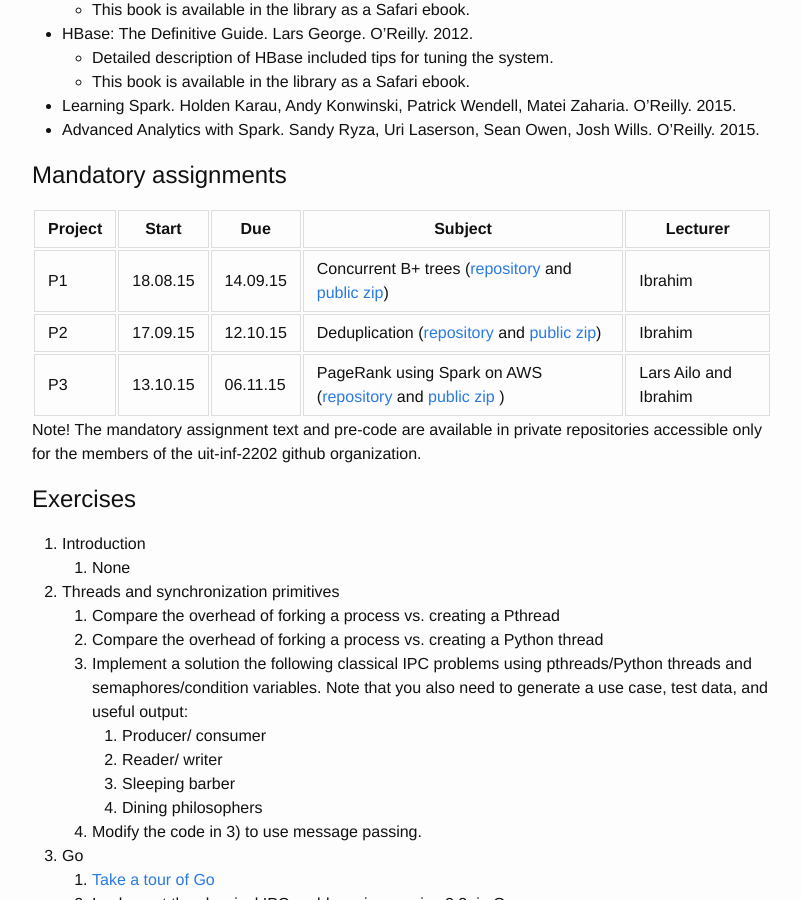
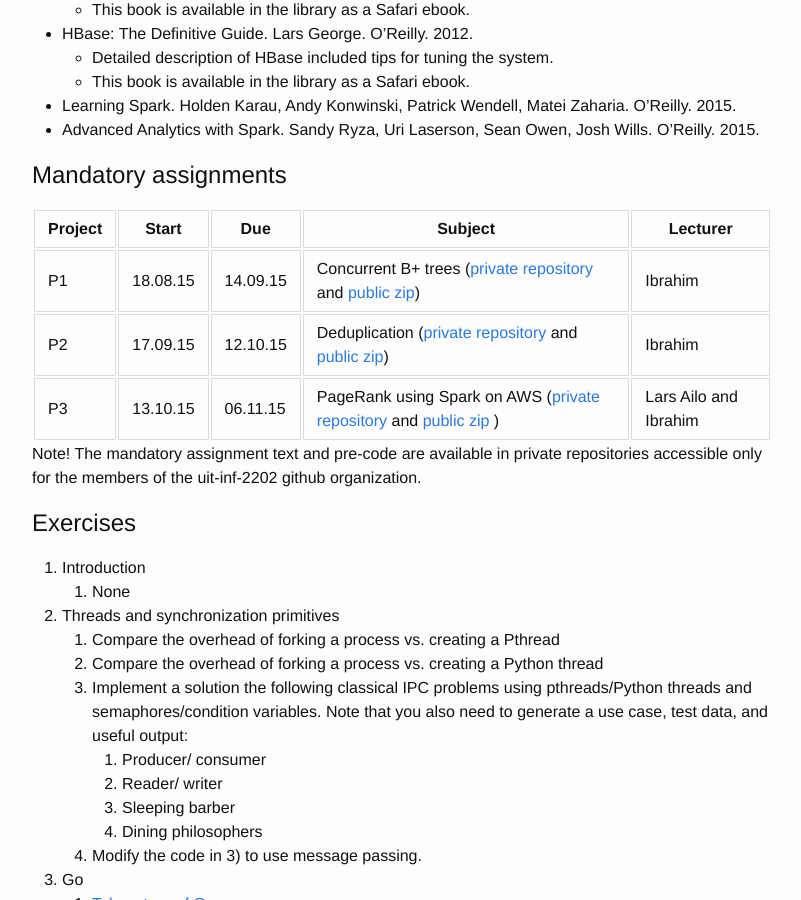
Before and after one commit to uit-inf-2202/syllabus, a Jekyll site: the page built from index.md, in a window 1280 px wide and 900 px high, scrolled down 2921 px. Shown: the whole window, without its empty margins (238-1039 px from the left). Built offline with Jekyll 4.4.1, drawn with Linux system fonts in a browser that asks for light colours; some of the changed text lies outside the part shown.

```diff
--- a/index.md
+++ b/index.md
@@ -105,9 +105,9 @@ The following are suggested **additional readings**:
 
 | Project |	Start      | Due     | Subject | Lecturer |
 |---------|------------|---------|----------|---------|
-| P1 	  | 18.08.15   | 14.09.15 | Concurrent B+ trees ([repository](https://github.com/uit-inf-2202/assignment-1) and [public zip](assignments/assignment-1.zip)) | Ibrahim |
-| P2	  | 17.09.15   | 12.10.15 | Deduplication ([repository](https://github.com/uit-inf-2202/assignment-2) and [public zip](assignments/assignment-2.zip)) | Ibrahim |
-| P3      | 13.10.15   | 06.11.15 | PageRank using Spark on AWS ([repository](https://github.com/uit-inf-2202/assignment-3) and [public zip](assignments/assignment-3.zip) ) | Lars Ailo and Ibrahim |
+| P1 	  | 18.08.15   | 14.09.15 | Concurrent B+ trees ([private repository](https://github.com/uit-inf-2202/assignment-1) and [public zip](assignments/assignment-1.zip)) | Ibrahim |
+| P2	  | 17.09.15   | 12.10.15 | Deduplication ([private repository](https://github.com/uit-inf-2202/assignment-2) and [public zip](assignments/assignment-2.zip)) | Ibrahim |
+| P3      | 13.10.15   | 06.11.15 | PageRank using Spark on AWS ([private repository](https://github.com/uit-inf-2202/assignment-3) and [public zip](assignments/assignment-3.zip) ) | Lars Ailo and Ibrahim |
 
 Note! The mandatory assignment text and pre-code are available in private repositories accessible only for the members of the uit-inf-2202 github organization.
 
```
Also changed, not shown: other parts of index.md (+1 -1 lines).
